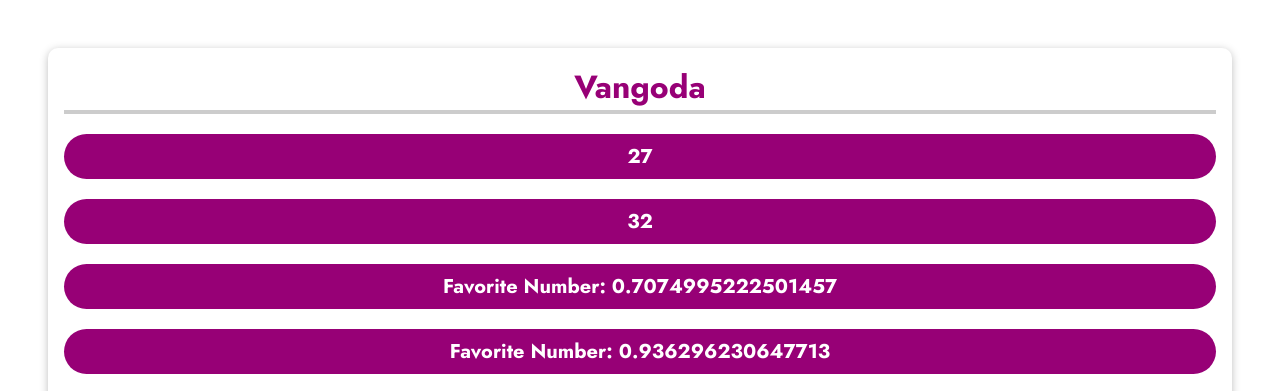
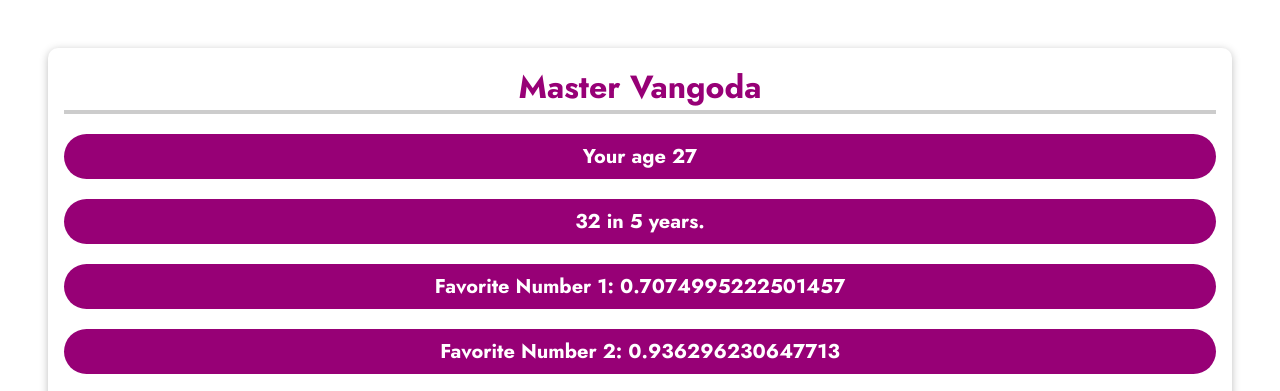
Before and after one commit to Vangoda/VueJS-practice, a PHP site: page / in a window 1280 px wide. Shown: the top 391 px of the page. Run offline with PHP 8.4, Linux system fonts and the light colour scheme.

Commit message:
refactored to add dynamic age addition. Formatted html

```diff
--- a/assets/dist/js/app.min.js
+++ b/assets/dist/js/app.min.js
@@ -1,2 +1,2 @@
-!function e(o,u,i){function a(t,r){if(!u[t]){if(!o[t]){var n="function"==typeof require&&require;if(!r&&n)return n(t,!0);if(f)return f(t,!0);throw(r=new Error("Cannot find module '"+t+"'")).code="MODULE_NOT_FOUND",r}n=u[t]={exports:{}},o[t][0].call(n.exports,function(r){return a(o[t][1][r]||r)},n,n.exports,e,o,u,i)}return u[t].exports}for(var f="function"==typeof require&&require,r=0;r<i.length;r++)a(i[r]);return a}({1:[function(r,t,n){"use strict";Vue.createApp({data:function(){return{yourAge:27,yourName:"Vangoda",randomNumber:Math.random(),randomImage:"https://picsum.photos/600/300"}},methods:{outputAge:function(r){return this.yourAge+5},outputRandomNumber:function(){return Math.random()}}}).mount("#assignment")},{}]},{},[1]);
+!function n(o,u,i){function a(t,r){if(!u[t]){if(!o[t]){var e="function"==typeof require&&require;if(!r&&e)return e(t,!0);if(f)return f(t,!0);throw(r=new Error("Cannot find module '"+t+"'")).code="MODULE_NOT_FOUND",r}e=u[t]={exports:{}},o[t][0].call(e.exports,function(r){return a(o[t][1][r]||r)},e,e.exports,n,o,u,i)}return u[t].exports}for(var f="function"==typeof require&&require,r=0;r<i.length;r++)a(i[r]);return a}({1:[function(r,t,e){"use strict";Vue.createApp({data:function(){return{yourAge:27,addedYears:5,yourName:"Vangoda",randomNumber:Math.random(),randomImage:"https://picsum.photos/600/300"}},methods:{outputAge:function(r){return this.yourAge+r},outputRandomNumber:function(){return Math.random()}}}).mount("#assignment")},{}]},{},[1]);
 //# sourceMappingURL=app.min.js.map
--- a/assets/src/js/app.js
+++ b/assets/src/js/app.js
@@ -2,6 +2,7 @@ const app = Vue.createApp({
   data() {
     return {
       yourAge: 27,
+      addedYears: 5,
       yourName: 'Vangoda',
       randomNumber: Math.random(),
       randomImage: 'https://picsum.photos/600/300'
@@ -9,7 +10,7 @@ const app = Vue.createApp({
   },
   methods: {
     outputAge(age) {
-      return this.yourAge + 5;
+      return this.yourAge + age;
     },
     outputRandomNumber() {
       return Math.random();
--- a/index.php
+++ b/index.php
@@ -21,14 +21,14 @@
 <body>
   <section id="assignment">
     <!-- 1) Output your name -->
-    <h2>{{ yourName }}</h2>
+    <h2>Master {{ yourName }}</h2>
     <!-- 2) Output your age -->
-    <p>{{ yourAge }}</p>
+    <p>Your age {{ yourAge }}</p>
     <!-- 3) Output your age + 5 -->
-    <p>{{ outputAge() }}</p>
+    <p>{{ outputAge(this.addedYears) }} in {{addedYears}} years.</p>
     <!-- 4) Output a random number (0 to 1) -->
-    <p>Favorite Number: {{ outputRandomNumber() }}</p>
-    <p>Favorite Number: {{ randomNumber }}</p>
+    <p>Favorite Number 1: {{ outputRandomNumber() }}</p>
+    <p>Favorite Number 2: {{ randomNumber }}</p>
     <div>
       <!-- 5) Display some image you found via Google -->
       <img v-bind:src="randomImage" />
```
Also changed, not shown: 1 other file.
